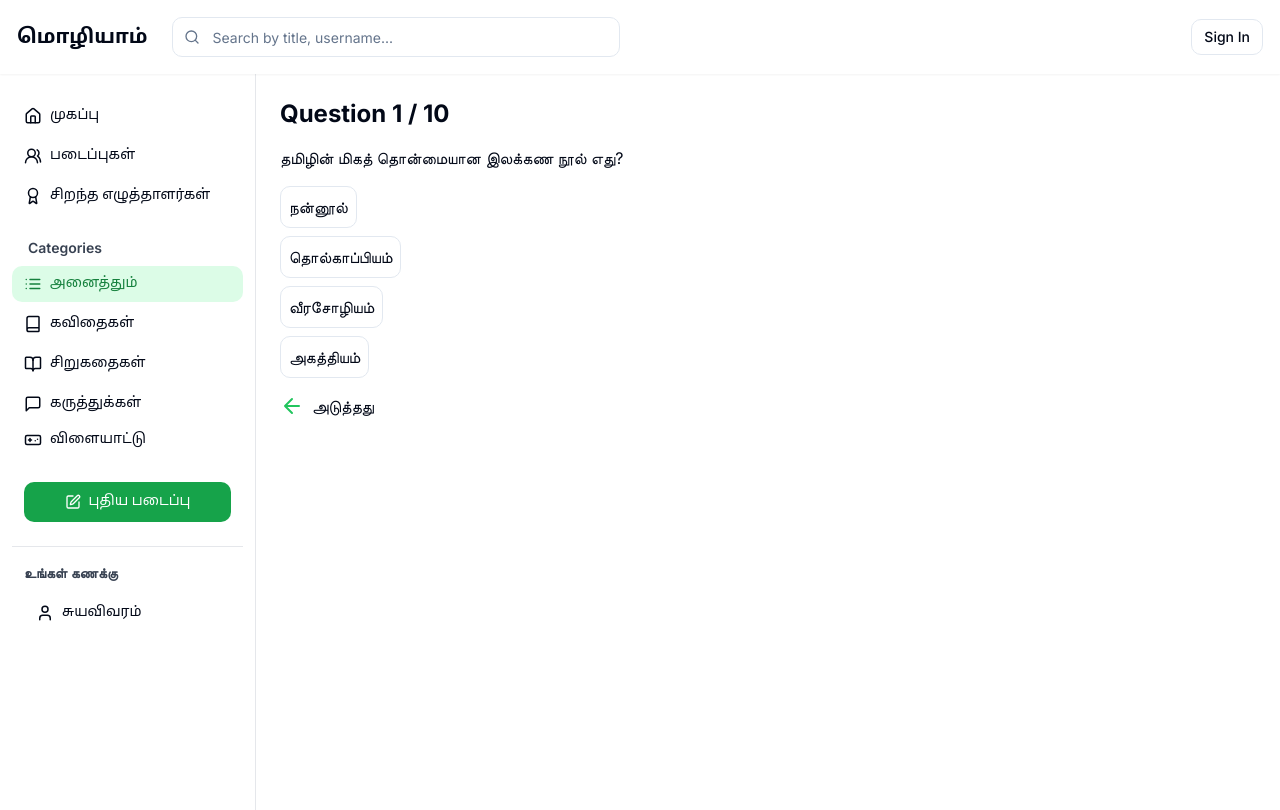
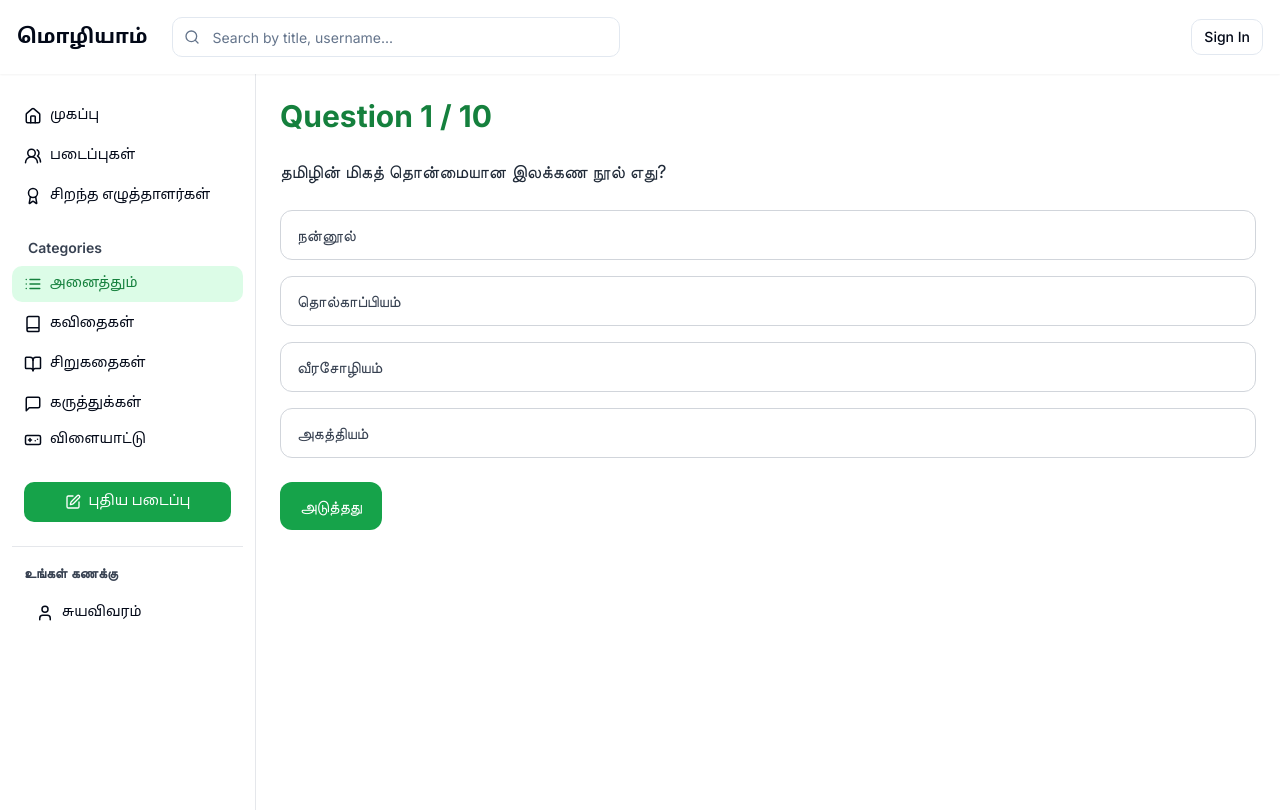
Before and after one commit to udhayasankar0/mozhiyaam, a React (Vite) app: page /quizz/Quizz in a window 1280 px wide. Built offline with nearby package versions, Linux system fonts and the light colour scheme.

Commit message:
Update Quizz.tsx

```diff
--- a/src/pages/quizz/Quizz.tsx
+++ b/src/pages/quizz/Quizz.tsx
@@ -100,22 +100,24 @@ const Quiz: React.FC = () => {
       <div className="flex">
         <Sidebar />
         <div className="flex-1 overflow-y-auto p-6">
-        <h2 className="text-2xl font-bold mb-4">வினாடி வினா முடிவுகள் </h2>
-        <p className="mb-4">
-          உங்கள் மதிப்பெண்: {calculateScore()} / {questions.length}
+          <h2 className="text-3xl font-bold text-green-700 mb-6">வினாடி வினா முடிவுகள் </h2>
+          <div className="bg-gray-100 p-4 rounded-md shadow-md mb-6">
+            <p className="text-lg text-gray-700">
+              உங்கள் மதிப்பெண்: <span className="font-bold text-green-600">{calculateScore()}</span> / {questions.length}
             </p>
-        <ul className="space-y-4">
+          </div>
+          <ul className="space-y-6">
             {questions.map((q, index) => (
-            <li key={index} className="border p-4 rounded-md">
-              <p className="font-bold mb-2">{q.question}</p>
-              <p>உங்கள் பதில்: {answers[index]}</p>
+              <li key={index} className="border border-gray-300 p-5 rounded-lg bg-white shadow-sm">
+                <p className="font-bold mb-3 text-gray-800">{q.question}</p>
+                <p className="text-gray-600">உங்கள் பதில்: {answers[index]}</p>
                 <p className={`font-semibold ${answers[index] === q.correctAnswer ? 'text-green-600' : 'text-red-600'}`}>
                   சரியான பதில்: {q.correctAnswer}
                 </p>
               </li>
             ))}
           </ul>
-        <Link to="/vilayattu" className="bg-green-600 hover:bg-green-700 text-white px-4 py-2 rounded-md mt-10 inline-block">விலையாட்டுக்குத் திரும்பு</Link>
+          <Link to="/vilayattu" className="bg-green-600 hover:bg-green-700 text-white px-5 py-3 rounded-lg mt-10 inline-block font-medium">விலையாட்டுக்குத் திரும்பு</Link>
 
 
       </div>
@@ -137,25 +139,30 @@ const Quiz: React.FC = () => {
       <div className="flex">
         <Sidebar />
         <div className="flex-1 overflow-y-auto p-6">
-          <h2 className="text-2xl font-bold mb-4">Question {currentQuestionIndex + 1} / {questions.length}</h2>
-          <p className="mb-4">{currentQuestion.question}</p>
-          <ul className="space-y-2">
+          <h2 className="text-3xl font-bold text-green-700 mb-6">Question {currentQuestionIndex + 1} / {questions.length}</h2>
+          <p className="text-lg text-gray-800 mb-6">{currentQuestion.question}</p>
+          <ul className="space-y-4">
             {currentQuestion.options.map((option, index) => (
               <li key={index}>
                 <button
-               className={`text-left p-2 border rounded-md ${
-                 answers[currentQuestionIndex] === option ? 'bg-green-300' : ''
-               }`}
+                  className={`w-full text-left px-4 py-3 border rounded-lg ${
+                    answers[currentQuestionIndex] === option
+                      ? 'bg-green-300 border-green-500 font-semibold text-green-800'
+                      : 'bg-white border-gray-300 text-gray-700 hover:bg-gray-100'
+                  } transition duration-300`}
                   onClick={() => handleAnswer(option)}
                 >
+                  <span className="block text-base font-medium">
                   {option}
+
+                  </span>
                 </button>
            </li>
             ))}
           </ul>
-          <div className="flex items-center gap-2 mt-4" onClick={handleNext}>
-          <svg viewBox="0 0 24 24" className="w-6 h-6 stroke-green-500 stroke-2 fill-none"><path d="M19 12H5M12 19l-7-7 7-7" strokeLinecap="round" strokeLinejoin="round" /></svg>{currentQuestionIndex === questions.length - 1 ? 'Finish' : 'அடுத்தது'}
-          </div>
+          <button onClick={handleNext} className="mt-6 bg-green-600 hover:bg-green-700 text-white px-5 py-3 rounded-lg inline-flex items-center justify-center">
+            {currentQuestionIndex === questions.length - 1 ? 'Finish' : 'அடுத்தது'}
+          </button>
         </div>
       </div>
      </>
```
Lines whose indentation alone changed are shown as unchanged.
